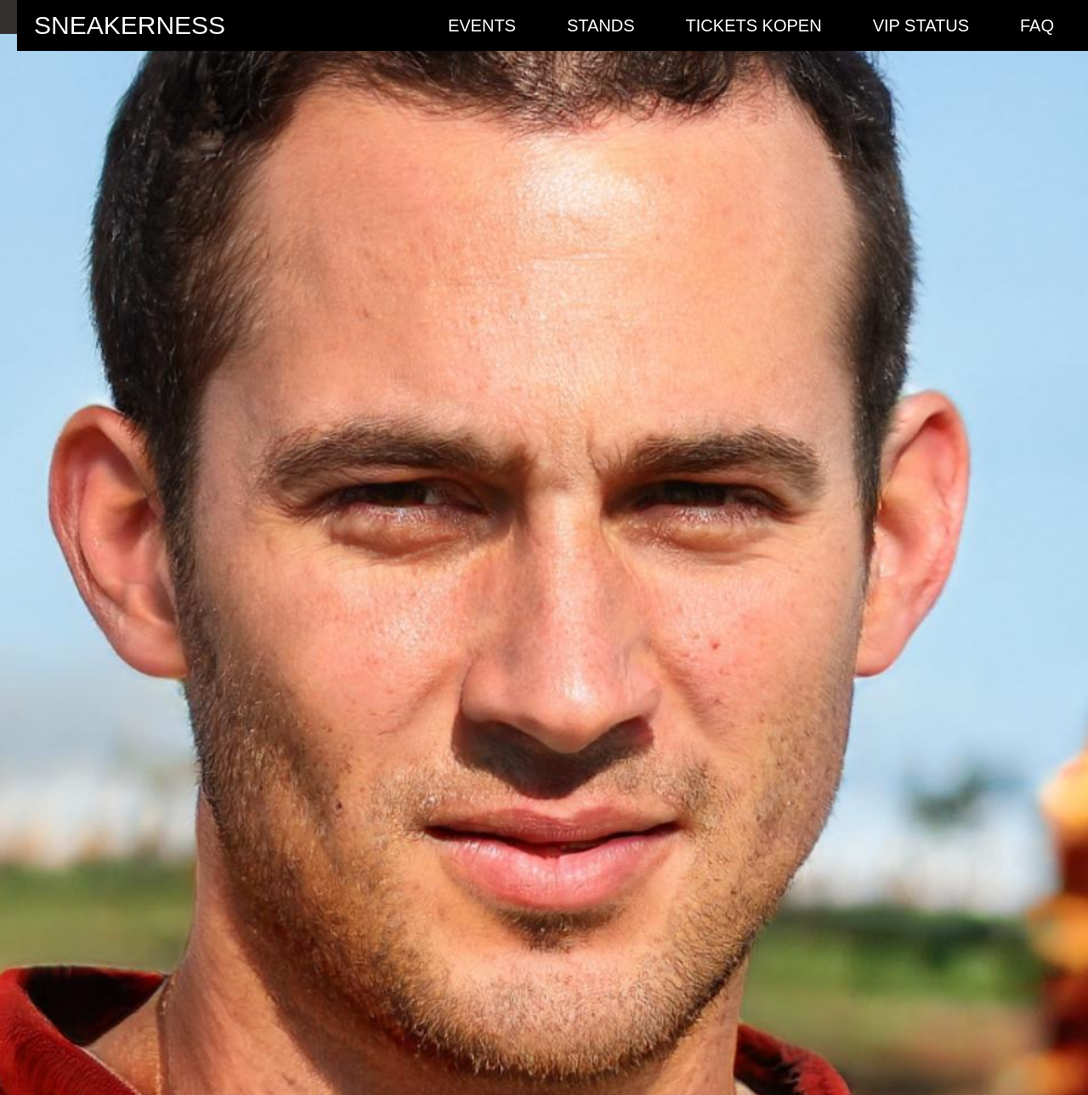
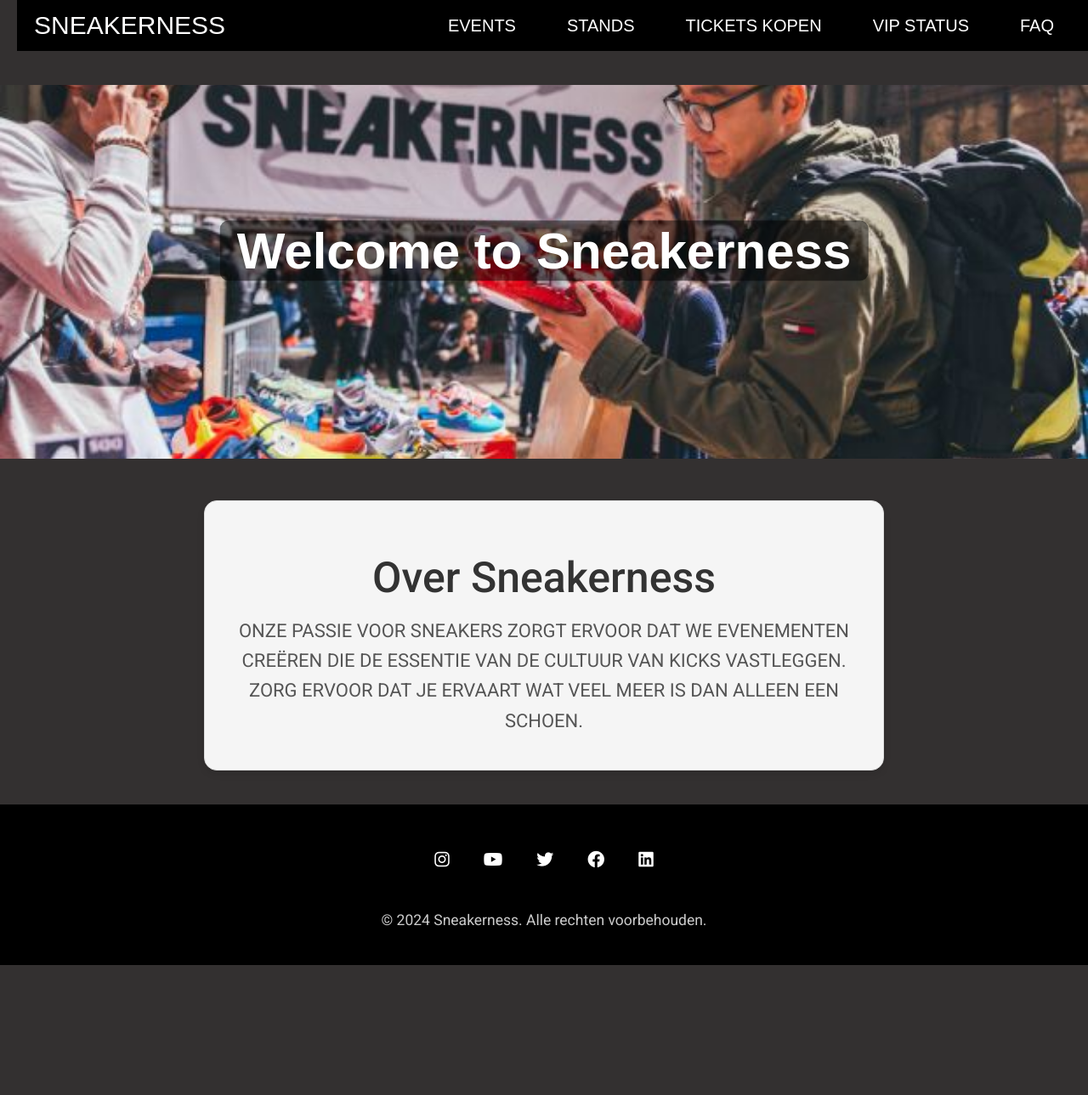
Before and after one commit to Dynamiteboem2/Project_p1_lj2, a PHP site: page /HTML/homepage.html in a window 1280 px wide. Shown: the top 1289 px of the page at 85% size. After the commit the page ends 1136 px from the top, so only its background shows below. Run offline with PHP 8.4, Linux system fonts and the light colour scheme; style sheets or scripts are compiled from the project's sources.

Commit message:
homepage styling begin

```diff
--- a/HTML/homepage.html
+++ b/HTML/homepage.html
@@ -25,12 +25,22 @@
               </div>
             </div>
         </nav>
-
     </div>
 </header>
 
 
-    <img src="../Schermafbeelding 2024-05-13 092533.png" alt="">
+<section class="hero">
+    <img class="sneakerIMG" src="../Img/Sneakerness.jpg" alt="Sneakerness Image">
+    <div class="overlay">Welcome to Sneakerness</div>
+</section>
+
+<section class="content">
+    <h2 class="about" >Over Sneakerness</h2>
+    <p class="aboutText" >ONZE PASSIE VOOR SNEAKERS ZORGT ERVOOR DAT WE EVENEMENTEN CREËREN DIE DE ESSENTIE VAN DE CULTUUR VAN KICKS VASTLEGGEN.
+         ZORG ERVOOR DAT JE ERVAART WAT VEEL MEER IS DAN ALLEEN EEN SCHOEN.</p>
+</section>
+
+
 <div class="footer">
     <footer>
         <ul>
--- a/assets/css/main.css
+++ b/assets/css/main.css
@@ -1096,4 +1096,56 @@
   width: 0%;
 }
 
+.hero {
+  position: relative;
+  text-align: center;
+  color: white;
+}
+
+.hero img.sneakerIMG {
+  padding-top: 60px;
+  width: 100%;
+  height: auto;
+  max-height: 500px;
+  object-fit: cover;
+  position: static;
+}
+
+.hero .overlay {
+  position: absolute;
+  top: 50%;
+  left: 50%;
+  transform: translate(-50%, -50%);
+  font-size: 3em;
+  font-weight: bold;
+  background-color: rgba(0, 0, 0, 0.5);
+  padding: 20px;
+  border-radius: 10px;
+  white-space: nowrap;
+}
+
+.content {
+  max-width: 800px;
+  margin: 40px auto;
+  padding: 40px 20px;
+  background-color: #f5f5f5;
+  border: 1px solid #ddd;
+  border-radius: 15px;
+  box-shadow: 0 4px 8px rgba(0, 0, 0, 0.1);
+  text-align: center;
+}
+
+.content .about {
+  font-size: 2.5em;
+  margin-bottom: 20px;
+  color: #333;
+}
+
+.content .aboutText {
+  font-size: 1.1em;
+  line-height: 1.6;
+  color: #555;
+  margin: 0 auto;
+}
+
 /*# sourceMappingURL=main.css.map */
--- a/assets/scss/main.scss
+++ b/assets/scss/main.scss
@@ -447,3 +447,57 @@
   background: #ffffff;
   width: 0%;
 }
+
+//homepage styling
+
+.hero {
+  position: relative;
+  text-align: center;
+  color: white;
+}
+
+.hero img.sneakerIMG {
+  padding-top: 60px;
+  width: 100%;
+  height: auto;
+  max-height: 500px;
+  object-fit: cover;
+  position: static;
+}
+
+.hero .overlay {
+  position: absolute;
+  top: 50%;
+  left: 50%;
+  transform: translate(-50%, -50%);
+  font-size: 3em;
+  font-weight: bold;
+  background-color: rgba(0, 0, 0, 0.5);
+  padding: 20px;
+  border-radius: 10px;
+  white-space: nowrap;
+}
+
+.content {
+  max-width: 800px;
+  margin: 40px auto;
+  padding: 40px 20px;
+  background-color: #f5f5f5;
+  border: 1px solid #ddd;
+  border-radius: 15px;
+  box-shadow: 0 4px 8px rgba(0, 0, 0, 0.1);
+  text-align: center;
+}
+
+.content .about {
+  font-size: 2.5em;
+  margin-bottom: 20px;
+  color: #333;
+}
+
+.content .aboutText {
+  font-size: 1.1em;
+  line-height: 1.6;
+  color: #555;
+  margin: 0 auto;
+}
```
Also changed, not shown: Img/Sneakerness.jpg (added), 1 other file.
